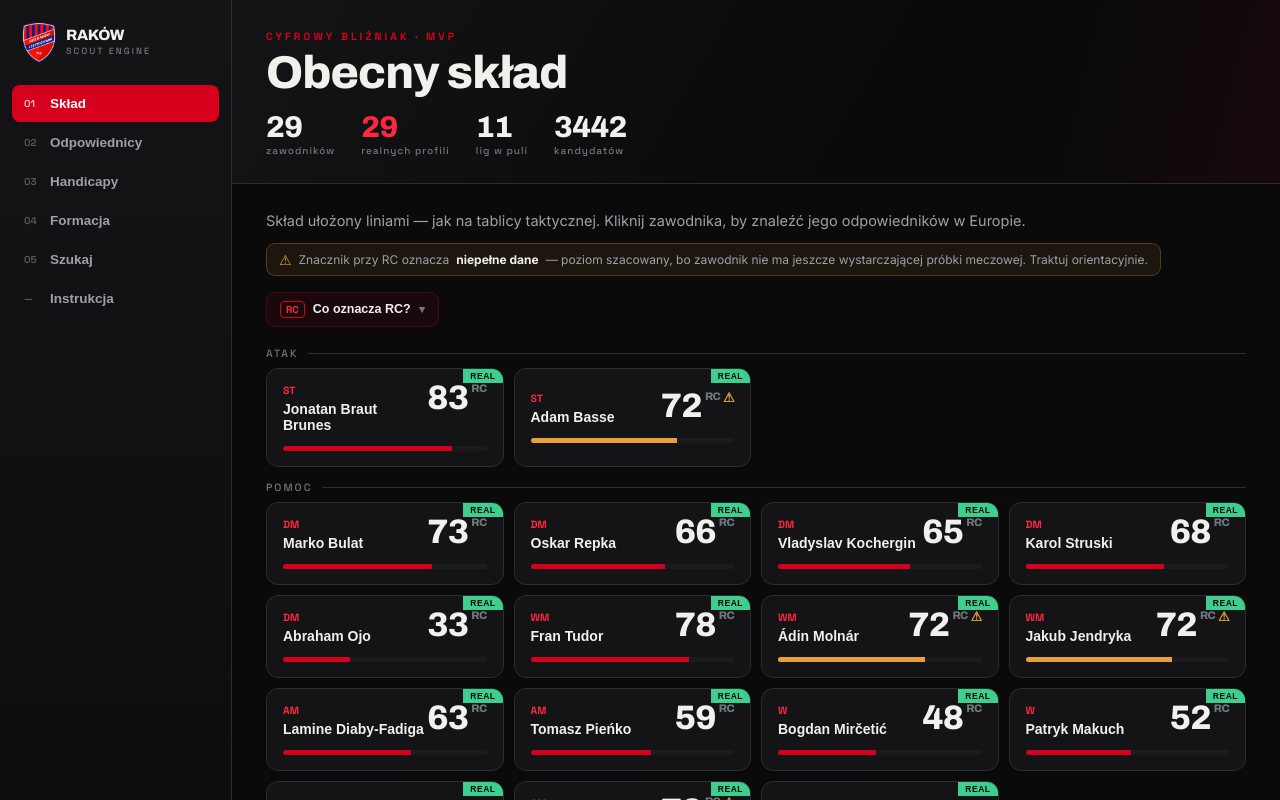
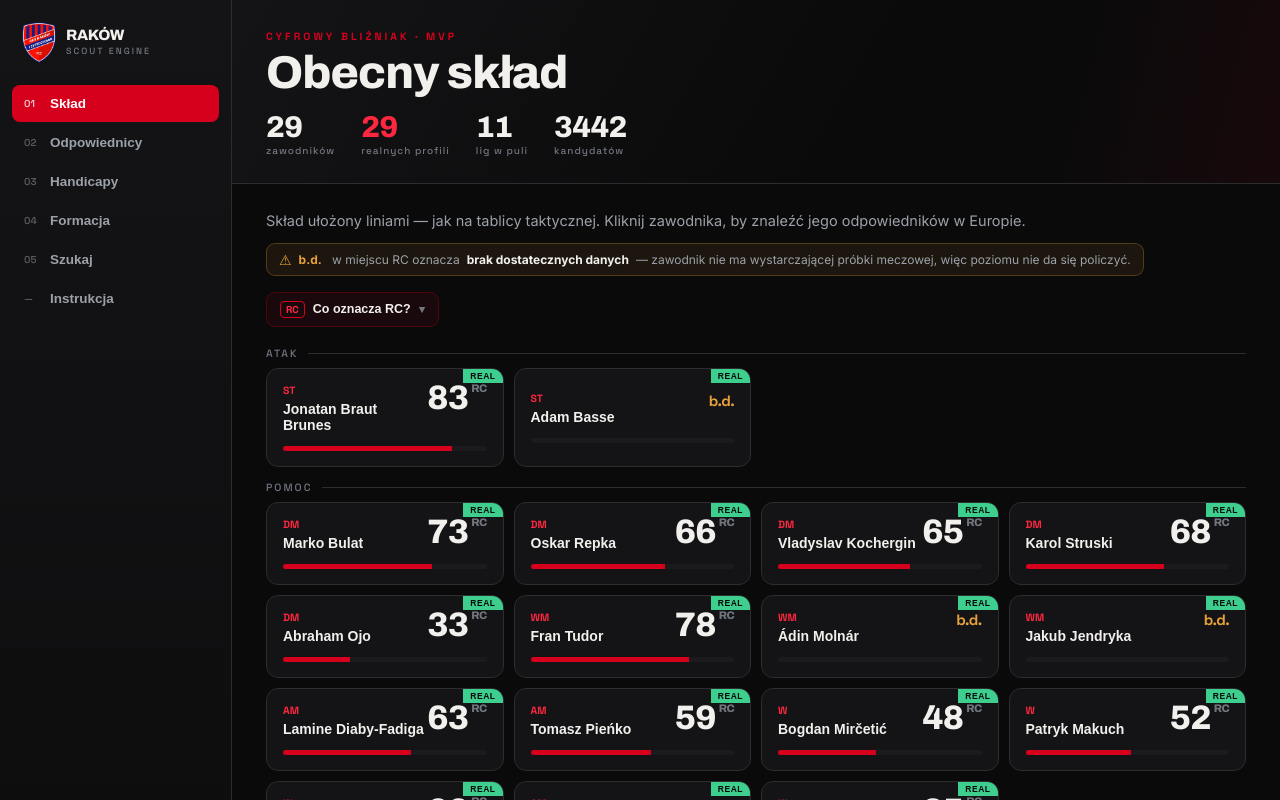
Before and after one commit to levelupstudioPL/rakow-scout, a React (Vite) app: page / in a window 1280 px wide. Shown: the top 800 px of the page. Built offline with nearby package versions, Linux system fonts and the light colour scheme.

Commit message:
Update App.jsx

```diff
--- a/src/App.jsx
+++ b/src/App.jsx
@@ -290,7 +290,7 @@ function TwinView({ data, sel, setSel, setView }) {
           background: `${C.warn}14`, border: `1px solid ${C.warn}44`, borderRadius: 9,
           padding: "7px 12px", fontSize: 12, color: C.steelHi }}>
           <span style={{ color: C.warn, fontSize: 14 }}>⚠</span>
-          Znacznik przy RC oznacza <b style={{ color: C.bone }}>niepełne dane</b> — poziom szacowany, bo zawodnik nie ma jeszcze wystarczającej próbki meczowej. Traktuj orientacyjnie.
+          <b style={{ color: C.warn }}>b.d.</b>&nbsp;w miejscu RC oznacza <b style={{ color: C.bone }}>brak dostatecznych danych</b> — zawodnik nie ma wystarczającej próbki meczowej, więc poziomu nie da się policzyć.
         </div>
       )}
       <RcExplainer />
@@ -315,15 +315,16 @@ function TwinView({ data, sel, setSel, setView }) {
                     </div>
                     <div className="disp" style={{ fontSize: 34, lineHeight: 0.8, color: C.bone, flexShrink: 0,
                       display: "flex", alignItems: "flex-start", gap: 3 }}>
-                      {p.rc}<span style={{ fontSize: 11, color: C.steel }}> RC</span>
-                      {p.rc_estimated && (
-                        <span title="Niepełne dane — poziom szacowany (zawodnik nie ma jeszcze wystarczającej próbki meczowej w StatsBomb). Traktuj orientacyjnie."
-                          style={{ fontSize: 13, color: C.warn, cursor: "help", lineHeight: 1 }}>⚠</span>
+                      {p.rc_estimated ? (
+                        <span className="mono" title="Brak dostatecznych danych — zawodnik nie ma wystarczającej próbki meczowej, więc poziomu nie da się policzyć."
+                          style={{ fontSize: 15, color: C.warn, cursor: "help", lineHeight: 1.2, fontWeight: 700 }}>b.d.</span>
+                      ) : (
+                        <>{p.rc}<span style={{ fontSize: 11, color: C.steel }}> RC</span></>
                       )}
                     </div>
                   </div>
                   <div style={{ height: 5, background: C.panel2, borderRadius: 3, overflow: "hidden", marginTop: 12 }}>
-                    <div className="bar" style={{ width: `${p.rc}%`, height: "100%",
+                    <div className="bar" style={{ width: p.rc_estimated ? "0%" : `${p.rc}%`, height: "100%",
                       background: p.rc_estimated ? C.warn : C.red }} />
                   </div>
                   {p.real && <div style={{ position: "absolute", top: 0, right: 0, background: C.good,
@@ -424,11 +425,10 @@ function MatchView({ data, sel, setSel, candidates, sortBy, setSortBy, short, to
               <div>
                 <div className="disp" style={{ fontSize: 26, lineHeight: 0.9,
                   display: "flex", alignItems: "flex-start", gap: 2 }}>
-                  {m.level}
-                  {p.level_estimated && (
-                    <span title="Niepełne dane — poziom szacowany (brak wystarczającej próbki meczowej)."
-                      style={{ fontSize: 11, color: C.warn, cursor: "help", lineHeight: 1 }}>⚠</span>
-                  )}
+                  {p.level_estimated ? (
+                    <span className="mono" title="Brak dostatecznych danych — brak wystarczającej próbki meczowej, poziomu nie da się policzyć."
+                      style={{ fontSize: 13, color: C.warn, cursor: "help", fontWeight: 700 }}>b.d.</span>
+                  ) : m.level}
                 </div>
                 <div style={{ fontSize: 10, color: C.steel }}>poziom</div>
               </div>
@@ -536,7 +536,10 @@ function SearchView({ data, query, setQuery, searchResults, short, toggleShort,
                 </div>
                 <div>
                   <div className="disp" style={{ fontSize: 24, lineHeight: 0.9, display: "flex", gap: 2 }}>
-                    {p.raw}{p.level_estimated && <span title="Niepełne dane — poziom szacowany." style={{ fontSize: 10, color: C.warn, cursor: "help" }}>⚠</span>}
+                    {p.level_estimated ? (
+                      <span className="mono" title="Brak dostatecznych danych — brak wystarczającej próbki meczowej, poziomu nie da się policzyć."
+                        style={{ fontSize: 12, color: C.warn, cursor: "help", fontWeight: 700 }}>b.d.</span>
+                    ) : p.raw}
                   </div>
                   <div style={{ fontSize: 10, color: C.steel }}>poziom</div>
                 </div>
@@ -691,7 +694,7 @@ function HelpView({ data, setView }) {
     ["Koherencja", "Skala 0–100. Jak podobnie kandydat GRA do konkretnego zawodnika Rakowa (podobieństwo profili). Obejmuje technikę (StatsBomb), fizykę i taktykę ruchu (SkillCorner). Nie myl z poziomem — to podobieństwo stylu, nie jakość."],
     ["Fizyka (SkillCorner)", "Dystans, biegi wysokiej intensywności, sprinty, prędkość szczytowa, przyspieszenia, zwroty. Wchodzi do koherencji (styl), nie do RC."],
     ["Game Intelligence (SkillCorner)", "Biegi bez piłki, styl i zasięg podań, oferowanie się, prowadzenie pod presją, pressing/odbiory. Wchodzi do koherencji (styl), nie do RC."],
-    ["⚠ Niepełne dane", "Zawodnik nie ma jeszcze wystarczającej próbki meczowej — poziom jest szacowany. Traktuj orientacyjnie."],
+    ["b.d. (brak danych)", "W miejscu poziomu/RC pojawia się b.d., gdy zawodnik nie ma wystarczającej próbki meczowej — poziomu nie da się policzyć. To nie ocena negatywna, tylko brak danych."],
     ["Cena (estymacja)", "Wartość rynkowa skorygowana o poziom vs RC, wiek, długość kontraktu i mnożnik ligi. Zwraca punkt i widełki (−20% / +25%). Placeholder do kalibracji na zrealizowanych transferach."],
   ];
   return (
```
